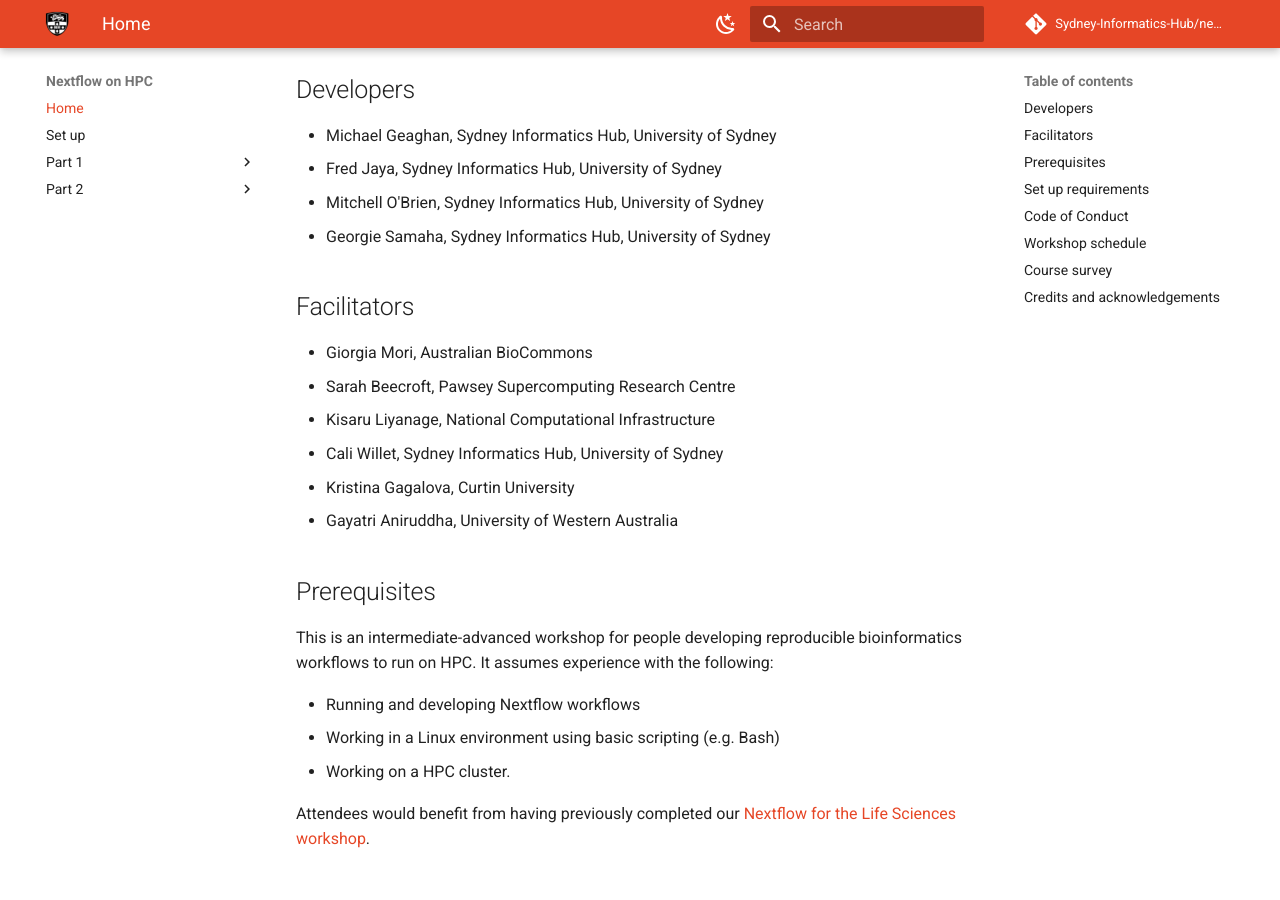
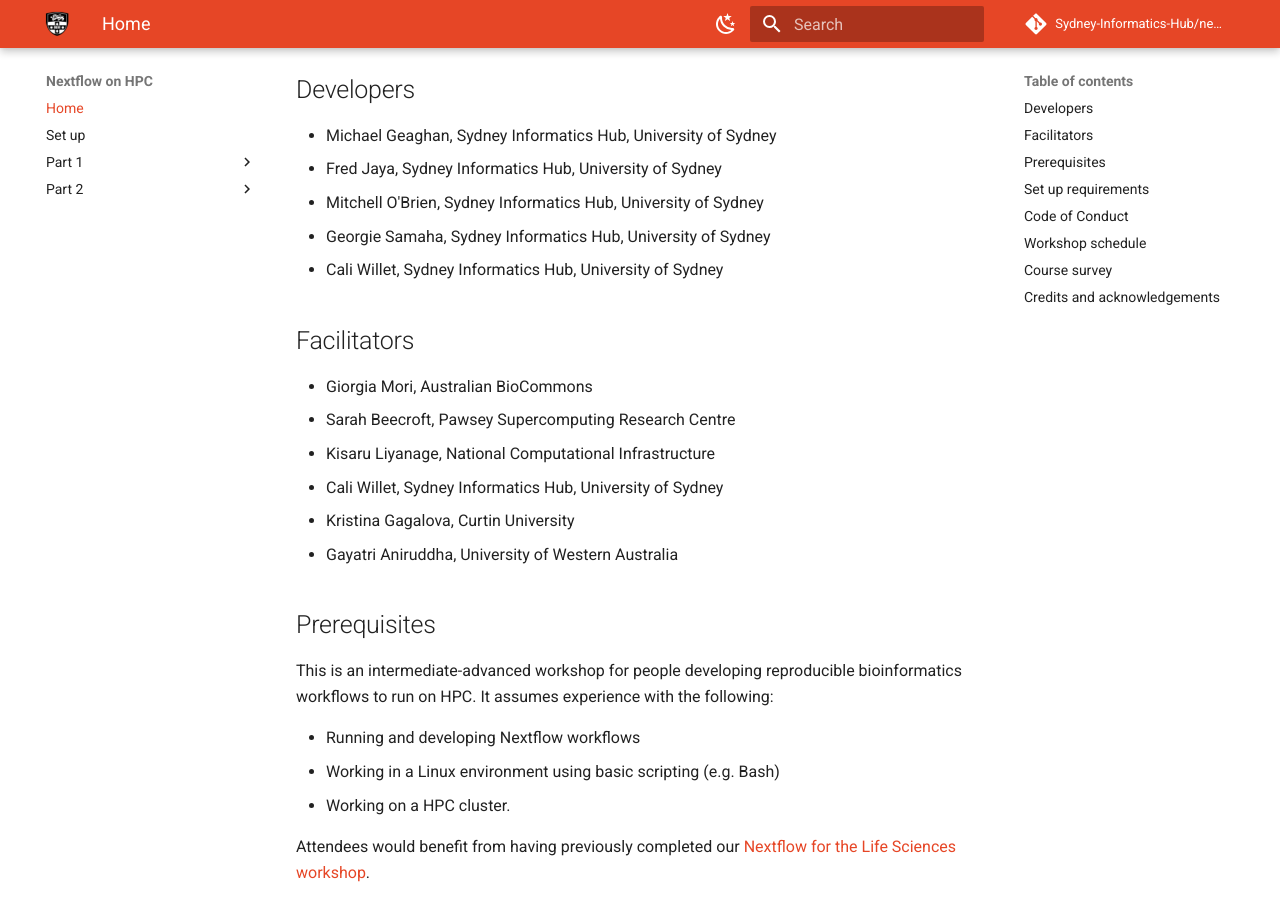
Before and after one commit to Sydney-Informatics-Hub/nextflow-hpc-workshop, an MkDocs documentation site: the page built from docs/index.md, in a window 1280 px wide and 900 px high, scrolled down 359 px. Built offline with MkDocs 1.6.1 and Material for MkDocs 9.7.7, drawn with Linux system fonts in a browser that asks for light colours; comment, search, counter and statistics services are not loaded.

Commit message:
Updated figures and added Cali as a developer

```diff
--- a/docs/index.md
+++ b/docs/index.md
@@ -8,19 +8,20 @@ This workshop is delivered concurrently on Australia's Tier-1 HPCs; [NCI's Gadi
 
 ## Developers
 
-* Michael Geaghan, Sydney Informatics Hub, University of Sydney
-* Fred Jaya, Sydney Informatics Hub, University of Sydney
-* Mitchell O'Brien, Sydney Informatics Hub, University of Sydney
-* Georgie Samaha, Sydney Informatics Hub, University of Sydney
+- Michael Geaghan, Sydney Informatics Hub, University of Sydney
+- Fred Jaya, Sydney Informatics Hub, University of Sydney
+- Mitchell O'Brien, Sydney Informatics Hub, University of Sydney
+- Georgie Samaha, Sydney Informatics Hub, University of Sydney
+- Cali Willet, Sydney Informatics Hub, University of Sydney
 
 ## Facilitators
 
-* Giorgia Mori, Australian BioCommons
-* Sarah Beecroft, Pawsey Supercomputing Research Centre
-* Kisaru Liyanage, National Computational Infrastructure
-* Cali Willet, Sydney Informatics Hub, University of Sydney
-* Kristina Gagalova, Curtin University
-* Gayatri Aniruddha, University of Western Australia
+- Giorgia Mori, Australian BioCommons
+- Sarah Beecroft, Pawsey Supercomputing Research Centre
+- Kisaru Liyanage, National Computational Infrastructure
+- Cali Willet, Sydney Informatics Hub, University of Sydney
+- Kristina Gagalova, Curtin University
+- Gayatri Aniruddha, University of Western Australia
 
 ## Prerequisites
 
@@ -40,10 +41,10 @@ Please see our [set up instructions](./setup.md) to set up your laptop for this
 
 In order to foster a positive and professional learning environment we encourage the following kinds of behaviours at all our events and on our platforms:
 
-* Use welcoming and inclusive language
-* Be respectful of different viewpoints and experiences * Gracefully accept constructive criticism
-* Focus on what is best for the community
-* Show courtesy and respect towards other community members.
+- Use welcoming and inclusive language
+- Be respectful of different viewpoints and experiences \* Gracefully accept constructive criticism
+- Focus on what is best for the community
+- Show courtesy and respect towards other community members.
 
 ## Workshop schedule
 
```
Also changed, not shown: docs/part1/01_1_hpc_for_workflows.md (+10 -12 lines), docs/part1/01_4_smarter.md (+10 -10 lines), docs/part1/figs/00_workflow_illustration.png (added), 1 other file.
